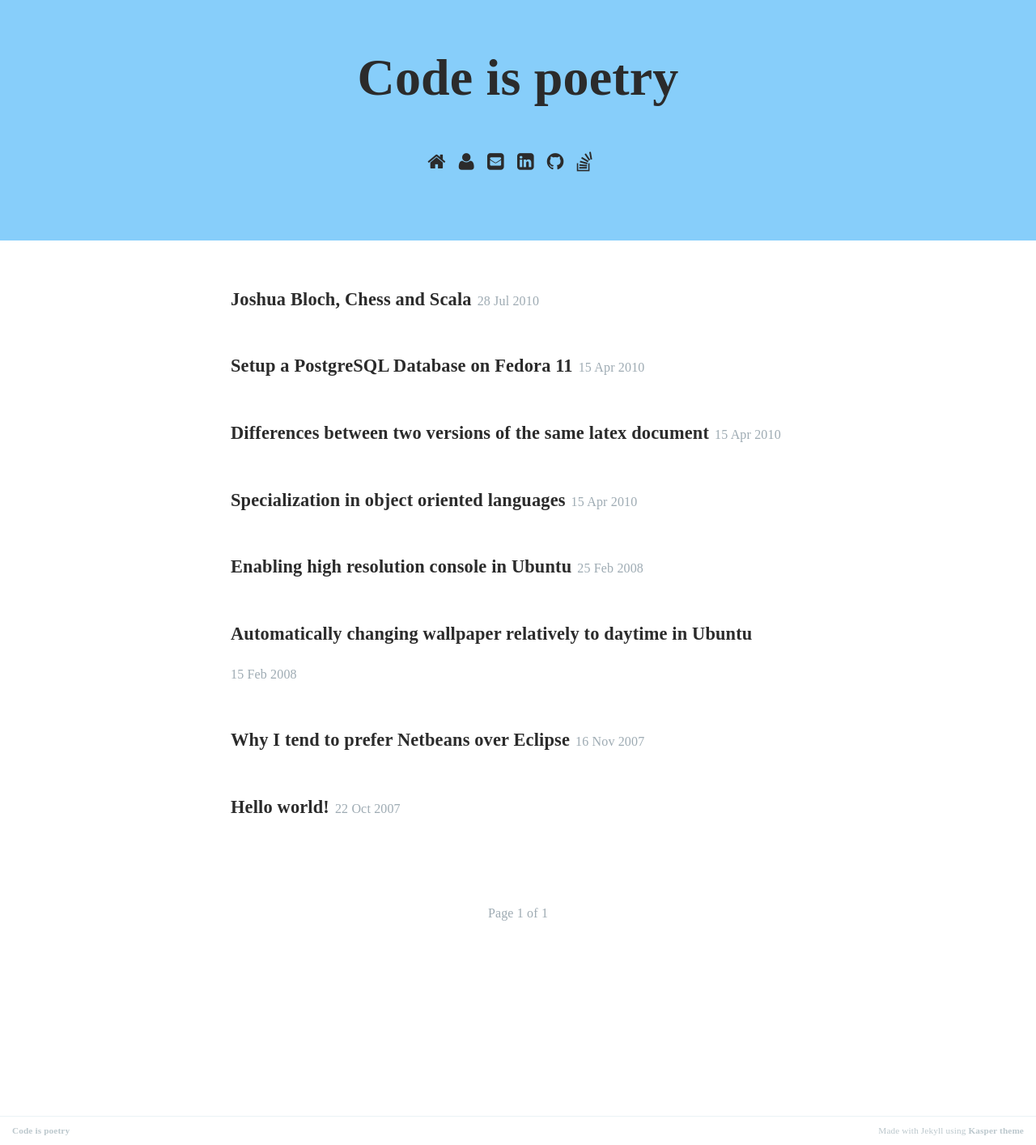
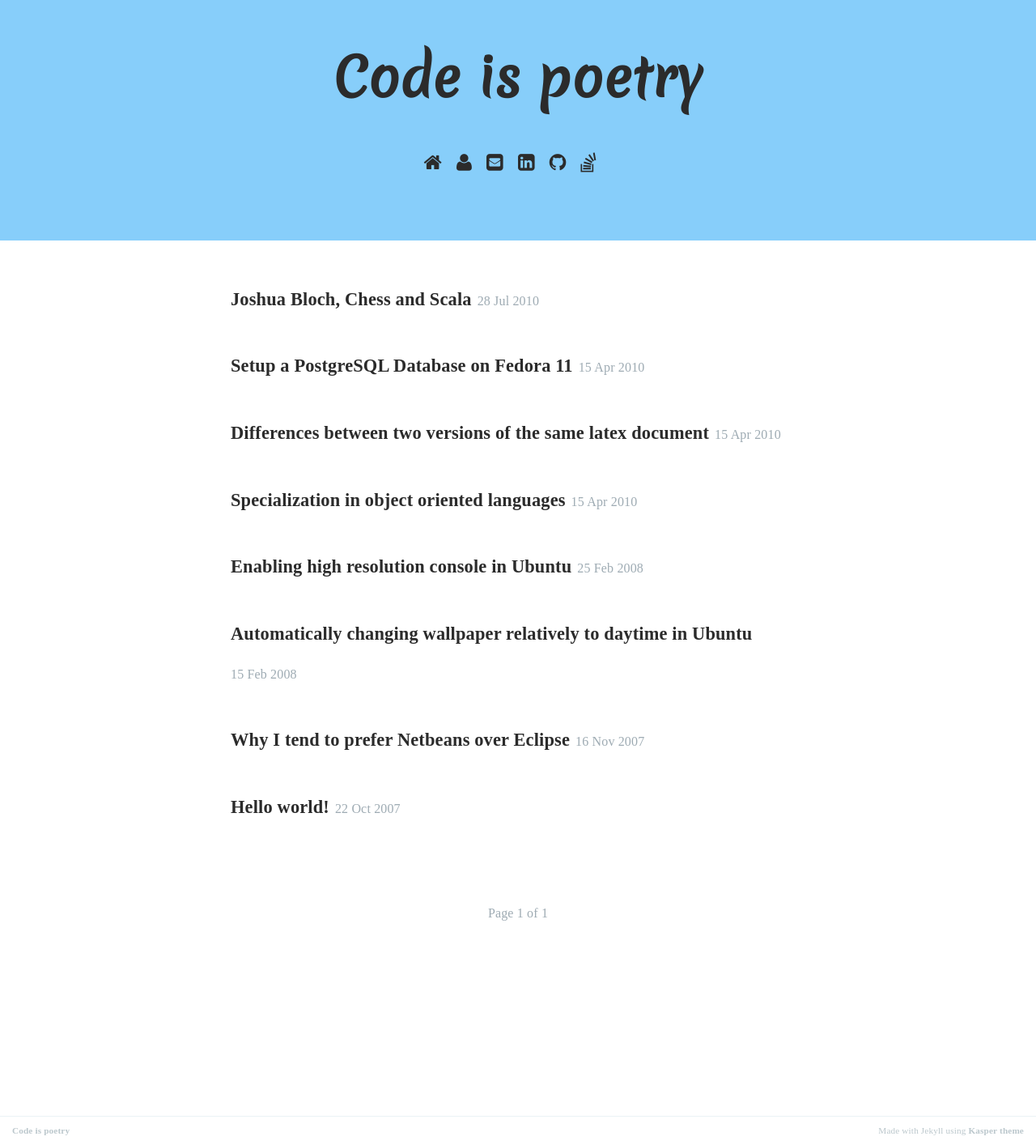
Before and after one commit to jihedamine/jihedamine.github.io, a Jekyll site: the page built from index.html, in a window 1280 px wide. Shown: the whole page at 81% size. Built offline with Jekyll 4.4.1, drawn with Linux system fonts in a browser that asks for light colours; some web fonts are replaced; Markdown is read by kramdown in place of the engine named in the settings; the list of posts is cut into pages by our own code.

Commit message:
Changed title font family

```diff
--- a/_layouts/default.html
+++ b/_layouts/default.html
@@ -1,7 +1,7 @@
 <!DOCTYPE html>
 <html>
 <head>
-    <link href='https://fonts.googleapis.com/css?family=Fira+Mono|Liberation+Serif|Walter+Turncoat|Delius+Unicase|Merienda' rel='stylesheet'
+    <link href='https://fonts.googleapis.com/css?family=Fira+Mono|Liberation+Serif|Merienda' rel='stylesheet'
           type='text/css'>
     <div>
         <div class="page-title">
--- a/assets/css/screen.css
+++ b/assets/css/screen.css
@@ -548,7 +548,7 @@
 /* The details of your blog. Defined in ghost/settings/ */
 .page-title {
     font-size: 4rem;
-    font-family: 'Delius Unicase', serif;
+    font-family: 'Merienda', serif;
     background-color: lightskyblue;
     text-decoration: none;
     text-align: center;
```
